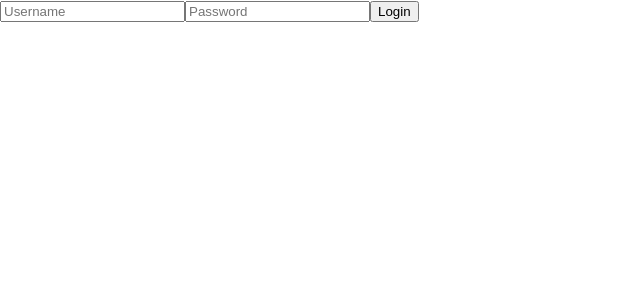
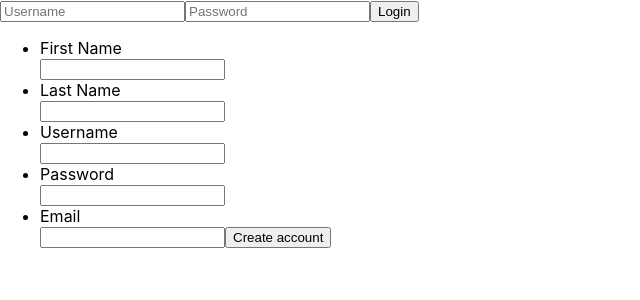
Before and after one commit to matthewkeplinger/Capstone_Fleet_Frontend, a React (Create React App) app in the folder fleet_manager/: page /register in a window 1280 px wide. Shown: the top 300 px of the page, without its empty margins (0-640 px from the left). Built offline with nearby package versions, Linux system fonts and the light colour scheme.

Commit message:
Created and tested Register; Working; Needs Styling

```diff
--- a/fleet_manager/src/App.js
+++ b/fleet_manager/src/App.js
@@ -5,6 +5,7 @@ import React, { Component } from 'react';
 // import { Switch, Route } from 'react-router-dom';
 // import { Redirect } from 'react-router';
 import Login from './components/Login/Login';
+import Register from './components/Register/Register';
 
 
 class App extends Component {
@@ -29,6 +30,7 @@ class App extends Component {
     return (
       <div className = "App">
         <Login />
+        <Register />
             {/* <NavBar className="navbar" user = {user}/>    */}
             {/* <Switch>
                 <Route
--- /dev/null
+++ b/fleet_manager/src/components/Register/Register.jsx
@@ -0,0 +1,63 @@
+import axios from 'axios';
+import React,{ Component} from 'react';
+
+class Register extends Component {
+    state = {
+      firstName:'',
+      lastName:'',
+      userName:'',
+      password:'',
+      userEmail:'',
+      password:'',
+      addressLine1:'',
+      city:'',
+      state:'',
+     }
+
+  handleChange=(event) =>{
+    this.setState ({
+      [event.target.name]: event.target.value,
+    });
+  };
+
+  //once the form is submitted, an object is created. The values on the left should match the name of the rows in the table
+  handleSubmit=(event) =>{
+    let aUser ={
+      'first_name' : this.state.firstName,
+      'last_name': this.state.lastName,
+      'username': this.state.userName,
+      'password': this.state.password,
+      'email': this.state.userEmail
+    }
+    // The object we created is then passed into a function where we post the new user to the user table
+      this.addNewUser(aUser)
+  };
+
+  async addNewUser(newUser){
+    await axios.post(`http://127.0.0.1:8000/api/auth/register/`, newUser).then(response => {alert("Registration complete! You may now login.")})
+  }
+
+
+  render() {
+    return (
+    <ul>
+      <form className="form" onSubmit={this.handleSubmit}>
+      <li><label>First Name</label></li>
+      <input name="firstName" onChange={this.handleChange} value={this.state.firstName}/>
+      <li><label>Last Name</label></li>
+      <input name="lastName" onChange={this.handleChange} value={this.state.lastName}/>
+      <li><label>Username</label></li>
+      <input name="userName" onChange={this.handleChange} value={this.state.userName}/>
+      <li><label>Password</label></li>
+      <input name="password" onChange={this.handleChange} value={this.state.password}/>
+      <li><label>Email</label></li>
+      <input name="userEmail" onChange={this.handleChange} value={this.state.userEmail}/>
+
+      <button type = "submit">Create account</button>
+      </form>
+      </ul>
+     );
+  }
+}
+
+ export default Register
```
